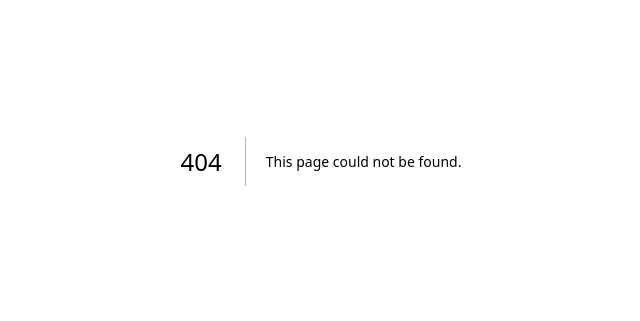
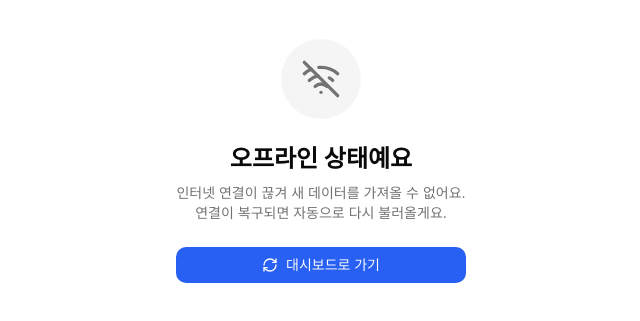
Before and after one commit to yuangunn/YGinvest, a Next.js app in the folder apps/web/: page /offline in a window 1280 px wide. Before the commit this address had no page. Shown: the part 239-560 px from the top of the page, without its empty margins (319-959 px from the left). Built offline with nearby package versions, Linux system fonts and the light colour scheme; a web font is replaced by a local one.

Commit message:
feat(web): /offline fallback page (static)

```diff
--- /dev/null
+++ b/apps/web/app/offline/page.tsx
@@ -0,0 +1,37 @@
+import Link from "next/link";
+import { RefreshCw, WifiOff } from "lucide-react";
+
+export const dynamic = "force-static";
+
+export const metadata = {
+  title: "오프라인 — YGinvest",
+};
+
+export default function OfflinePage() {
+  return (
+    <div className="min-h-screen flex flex-col items-center justify-center p-6 bg-background text-foreground">
+      <div className="max-w-sm text-center space-y-6">
+        <div className="inline-flex items-center justify-center h-20 w-20 rounded-full bg-muted">
+          <WifiOff className="h-10 w-10 text-muted-foreground" />
+        </div>
+        <div className="space-y-2">
+          <h1 className="text-2xl font-bold">오프라인 상태예요</h1>
+          <p className="text-sm text-muted-foreground">
+            인터넷 연결이 끊겨 새 데이터를 가져올 수 없어요.
+            <br />
+            연결이 복구되면 자동으로 다시 불러올게요.
+          </p>
+        </div>
+        <div className="flex flex-col gap-2">
+          <Link
+            href="/app/dashboard"
+            className="inline-flex items-center justify-center gap-2 rounded-lg bg-primary text-primary-foreground px-4 py-2 text-sm font-medium hover:opacity-90"
+          >
+            <RefreshCw className="h-4 w-4" />
+            대시보드로 가기
+          </Link>
+        </div>
+      </div>
+    </div>
+  );
+}
```
